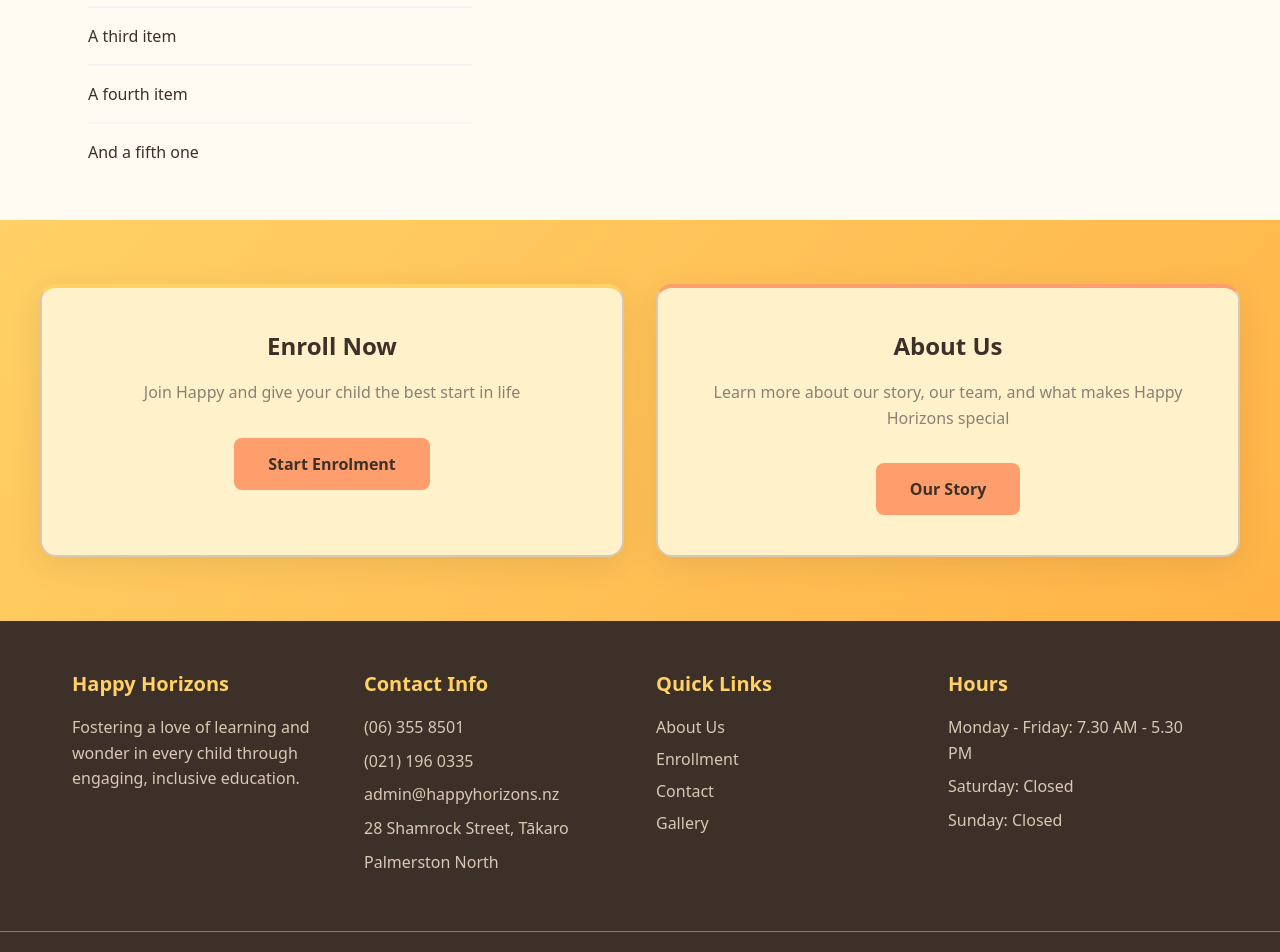
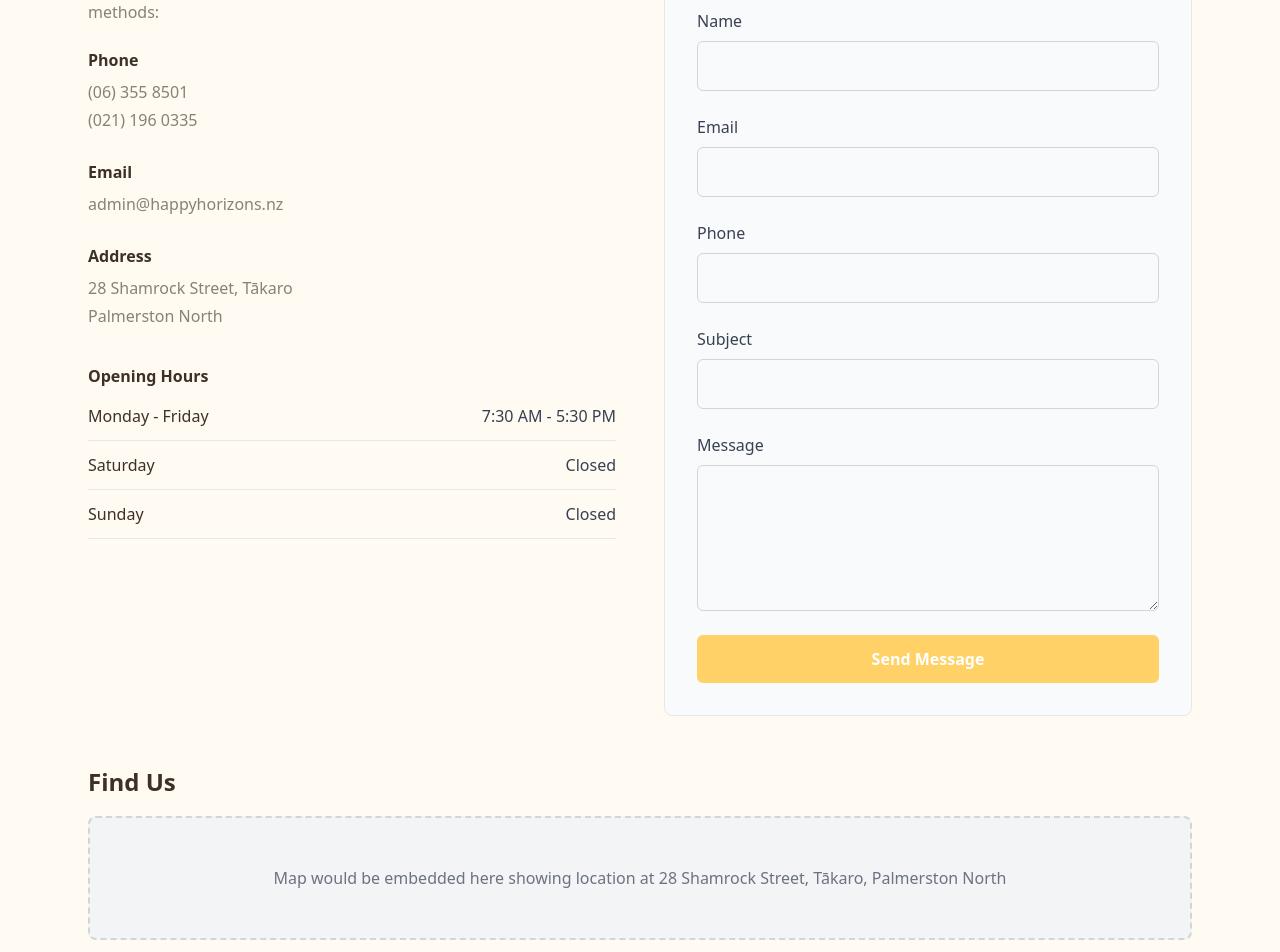
Before and after one commit to LoganShmogan/dummyWebsite, a Next.js app in the folder dummy-site/: page /contact in a window 1280 px wide. Shown: the part 820-1772 px from the top of the page. Built offline with nearby package versions, Linux system fonts and the light colour scheme; no server answers.

Commit message:
Updated footer/navbar/hero sections colour schemes

```diff
--- a/dummy-site/app/components/Footer.module.css
+++ b/dummy-site/app/components/Footer.module.css
@@ -1,12 +1,12 @@
 .footer {
-  background-color: var(--dark-brown);
-  color: var(--dark-brown);
+  background-color: rgb(255, 241, 201);
+  color: rgb(255, 241, 201);
   margin-top: auto;
 }
 
 /* CTA Section */
 .ctaSection {
-  background: linear-gradient(135deg, var(--sunshine-yellow) 0%, var(--apricot-glow) 100%);
+  background: rgb(255, 241, 201);
   padding: 4rem 2rem;
 }
 
@@ -19,38 +19,37 @@
 }
 
 .ctaCard {
-  background: var(--buttercream);
+  background: #F5A73D;
   padding: 2.5rem;
   border-radius: 16px;
   text-align: center;
   box-shadow: 0 8px 32px rgba(61, 48, 40, 0.1);
-  border: 2px solid var(--warm-sand);
+  border: 2px solid;
   transition: all 0.3s ease;
 }
 
 .ctaCard:hover {
   transform: translateY(-4px);
   box-shadow: 0 12px 40px rgba(61, 48, 40, 0.15);
-  border-color: var(--sunflower-gold);
 }
 
 .ctaCard h3 {
-  color: var(--dark-brown);
+  color: rgb(61, 48, 40);
   font-size: 1.5rem;
   margin-bottom: 1rem;
   font-weight: 700;
 }
 
 .ctaCard p {
-  color: var(--warm-gray);
+  color: rgb(138, 129, 117);
   margin-bottom: 2rem;
   line-height: 1.6;
 }
 
 .ctaButton {
   display: inline-block;
-  background-color: var(--coral-orange);
-  color: var(--dark-brown);
+  background-color: var(--sunshine-yellow);
+  color: #DD7D1E;
   padding: 12px 32px;
   border-radius: 8px;
   text-decoration: none;
@@ -65,18 +64,9 @@
   transform: translateY(-2px);
 }
 
-/* Specific card variations */
-.enrollCard {
-  border-top: 4px solid var(--sunshine-yellow);
-}
-
-.aboutCard {
-  border-top: 4px solid var(--coral-orange);
-}
-
 /* Footer Content */
 .footerContent {
-  background-color: var(--dark-brown);
+  background-color: rgb(255, 241, 201);
   color: var(--buttercream);
   padding: 3rem 2rem;
   display: grid;
@@ -87,7 +77,7 @@
 }
 
 .footerSection h4 {
-  color: var(--sunshine-yellow);
+  color: rgb(61, 48, 40);
   font-size: 1.25rem;
   margin-bottom: 1rem;
   font-weight: 600;
@@ -96,7 +86,7 @@
 .footerSection p {
   margin-bottom: 0.5rem;
   line-height: 1.6;
-  color: var(--warm-sand);
+  color: rgb(138, 129, 117);
 }
 
 .footerSection ul {
@@ -109,7 +99,7 @@
 }
 
 .footerSection ul li a {
-  color: var(--warm-sand);
+  color: rgb(138, 129, 117);
   text-decoration: none;
   transition: color 0.3s ease;
 }
@@ -120,14 +110,14 @@
 
 /* Footer Bottom */
 .footerBottom {
-  background-color: var(--dark-brown);
+  background-color: rgb(255, 241, 201);
   border-top: 1px solid var(--warm-gray);
   padding: 1.5rem 2rem;
   text-align: center;
 }
 
 .footerBottom p {
-  color: var(--warm-sand);
+  color: rgb(138, 129, 117);
   margin: 0;
   max-width: 1200px;
   margin: 0 auto;
--- a/dummy-site/app/components/Hero.module.css
+++ b/dummy-site/app/components/Hero.module.css
@@ -11,6 +11,7 @@
 
 .heroBackground {
   position: absolute;
+  color: rgb(255, 241, 201);
   top: 0;
   left: 0;
   width: 100%;
--- a/dummy-site/app/components/Navbar.module.css
+++ b/dummy-site/app/components/Navbar.module.css
@@ -1,7 +1,7 @@
 .header {
   position: sticky;
   top: 0;
-  background-color: var(--cream-white);
+  background-color: rgb(255, 241, 201);
   box-shadow: 0 2px 20px rgba(61, 48, 40, 0.1);
   z-index: 50;
   border-bottom: 1px solid var(--warm-sand);
@@ -19,13 +19,13 @@
 .logo {
   font-size: 1.75rem;
   font-weight: 700;
-  color: var(--dark-brown);
+  color: #DD7D1E;
   text-decoration: none;
   transition: color 0.3s ease;
 }
 
 .logo:hover {
-  color: var(--sunflower-gold);
+  color: #DD7D1E;
 }
 
 .navLinks {
@@ -40,7 +40,7 @@
 }
 
 .navLink {
-  color: var(--dark-brown);
+  color: #DD7D1E;
   text-decoration: none;
   font-weight: 500;
   padding: 0.5rem 0;
@@ -49,7 +49,7 @@
 }
 
 .navLink:hover {
-  color: var(--coral-orange);
+  color: #DD7D1E;
 }
 
 .navLink::after {
@@ -75,7 +75,7 @@
 
 .ctaButton {
   background-color: var(--sunshine-yellow) !important;
-  color: var(--dark-brown) !important;
+  color: #DD7D1E !important;
   border: 2px solid transparent !important;
   font-weight: 600 !important;
   padding: 0.75rem 1.5rem !important;
@@ -93,7 +93,7 @@
   display: block;
   background: none;
   border: none;
-  color: var(--dark-brown);
+  color: #DD7D1E;
   font-size: 1.5rem;
   cursor: pointer;
 }
@@ -118,7 +118,7 @@
 }
 
 .mobileNavLink {
-  color: var(--dark-brown);
+  color: #DD7D1E;
   text-decoration: none;
   font-weight: 500;
   padding: 0.75rem 1rem;
@@ -128,5 +128,5 @@
 
 .mobileNavLink:hover {
   background-color: var(--buttercream);
-  color: var(--coral-orange);
+  color: #DD7D1E;
 }
--- /dev/null
+++ b/dummy-site/app/contact/page.module.css
@@ -0,0 +1,183 @@
+.contactContainer {
+  display: grid;
+  grid-template-columns: 1fr 1fr;
+  gap: 3rem;
+  margin-bottom: 3rem;
+  background-color: (255, 241, 201);
+}
+
+.mainArea {
+  background-color: (255, 241, 201);
+}
+
+.contactSection {
+  display: flex;
+  flex-direction: column;
+  gap: 2rem;
+  background-color: (255, 241, 201);
+}
+
+.contactInfo h3, .contactForm h3, .mapSection h3 {
+  font-size: 1.5rem;
+  font-weight: bold;
+  color: rgb(61, 48, 40);
+  margin-bottom: 1rem;
+}
+
+.contactInfo p {
+  margin-bottom: 1.5rem;
+  color: rgb(138, 129, 117);
+}
+
+.contactDetails {
+  display: flex;
+  flex-direction: column;
+  gap: 1.5rem;
+}
+
+.contactItem h4 {
+  font-weight: 600;
+  color: rgb(61, 48, 40);
+  margin-bottom: 0.5rem;
+}
+
+.contactItem p {
+  margin: 0.25rem 0;
+  color: rgb(138, 129, 117);
+}
+
+.hoursInfo h4 {
+  font-weight: 600;
+  color: rgb(61, 48, 40);
+  margin-bottom: 1rem;
+}
+
+.hoursList {
+  display: flex;
+  flex-direction: column;
+  gap: 0.75rem;
+}
+
+.hourItem {
+  display: flex;
+  justify-content: space-between;
+  padding-bottom: 0.75rem;
+  border-bottom: 1px solid #e5e7eb;
+}
+
+.hourItem span:first-child {
+  font-weight: 500;
+}
+
+.hourItem span:last-child {
+  color: #374151;
+}
+
+/* Contact Form Styles */
+.contactForm {
+  background: #f9fafb;
+  padding: 2rem;
+  border-radius: 0.5rem;
+  border: 1px solid #e5e7eb;
+}
+
+.form {
+  display: flex;
+  flex-direction: column;
+  gap: 1.5rem;
+}
+
+.formGroup {
+  display: flex;
+  flex-direction: column;
+}
+
+.formGroup label {
+  font-weight: 500;
+  margin-bottom: 0.5rem;
+  color: #374151;
+}
+
+.formInput, .formTextarea {
+  padding: 0.75rem;
+  border: 1px solid #d1d5db;
+  border-radius: 0.375rem;
+  font-size: 1rem;
+  transition: border-color 0.15s ease;
+}
+
+.formInput:focus, .formTextarea:focus {
+  outline: none;
+  border-color: #ea580c; /* orange-500 */
+  box-shadow: 0 0 0 3px rgba(234, 88, 12, 0.1);
+}
+
+.submitButton {
+  background-color: var(--sunshine-yellow); /* orange-500 */
+  color: white;
+  padding: 0.75rem 1.5rem;
+  border: none;
+  border-radius: 0.375rem;
+  font-weight: 600;
+  cursor: pointer;
+  transition: background-color 0.15s ease;
+}
+
+.submitButton:hover {
+  background-color: #c2410c; /* orange-600 */
+}
+
+/* Map Section */
+.mapSection {
+  margin-top: 2rem;
+}
+
+.mapSection h3 {
+  margin-bottom: 1rem;
+}
+
+.mapPlaceholder {
+  background: #f3f4f6;
+  border: 2px dashed #d1d5db;
+  padding: 3rem;
+  text-align: center;
+  border-radius: 0.5rem;
+  color: #6b7280;
+}
+
+/* Responsive Design */
+@media (max-width: 768px) {
+  .contactContainer {
+    grid-template-columns: 1fr;
+    gap: 2rem;
+  }
+
+  .contactForm {
+    padding: 1.5rem;
+  }
+
+  .hourItem {
+    flex-direction: column;
+    gap: 0.25rem;
+  }
+}
+
+/* Dark mode support */
+@media (prefers-color-scheme: dark) {
+  .contactForm {
+    background: #1f2937;
+    border-color: #374151;
+  }
+
+  .formInput, .formTextarea {
+    background: #374151;
+    border-color: #4b5563;
+    color: white;
+  }
+
+  .mapPlaceholder {
+    background: #374151;
+    border-color: #4b5563;
+    color: #d1d5db;
+  }
+}
--- a/dummy-site/app/contact/page.tsx
+++ b/dummy-site/app/contact/page.tsx
@@ -1,31 +1,104 @@
 'use client';
-
+import styles from './page.module.css';
 
 export default function Home() {
   return (
     <>
-      <section className="max-w-6xl mx-auto px-6 py-10 border-t">
-        <h2 className="text-3xl font-bold text-orange-900">Contact Us</h2>
-      <ul className="w-96 text-surface dark:text-white">
-        <li
-          className="w-full border-b-2 border-neutral-100 py-4 dark:border-white/10">
-          An item
-        </li>
-        <li
-          className="w-full border-b-2 border-neutral-100 py-4 dark:border-white/10">
-          A second item
-        </li>
-        <li
-          className="w-full border-b-2 border-neutral-100 py-4 dark:border-white/10">
-          A third item
-        </li>
-        <li
-          className="w-full border-b-2 border-neutral-100 py-4 dark:border-white/10">
-          A fourth item
-        </li>
-        <li className="w-full py-4">And a fifth one</li>
-      </ul>
-      </section>
+        <section id="mainArea" className="max-w-6xl mx-auto px-6 py-10 border-t">
+          <h2 className="text-3xl font-bold text-orange-900 mb-8">Contact Us</h2>
+
+          <div className={styles.contactContainer}>
+            {/* Contact Information */}
+            <div className={styles.contactSection}>
+              <div className={styles.contactInfo}>
+                <h3>Get in Touch</h3>
+                <p>We'd love to hear from you! Reach out through any of the following methods:</p>
+
+                <div className={styles.contactDetails}>
+                  <div className={styles.contactItem}>
+                    <h4>Phone</h4>
+                    <p>(06) 355 8501</p>
+                    <p>(021) 196 0335</p>
+                  </div>
+
+                  <div className={styles.contactItem}>
+                    <h4>Email</h4>
+                    <p>admin@happyhorizons.nz</p>
+                  </div>
+
+                  <div className={styles.contactItem}>
+                    <h4>Address</h4>
+                    <p>28 Shamrock Street, Tākaro</p>
+                    <p>Palmerston North</p>
+                  </div>
+                </div>
+              </div>
+
+              {/* Business Hours */}
+              <div className={styles.hoursInfo}>
+                <h4>Opening Hours</h4>
+                <div className={styles.hoursList}>
+                  <div className={styles.hourItem}>
+                    <span>Monday - Friday</span>
+                    <span>7:30 AM - 5:30 PM</span>
+                  </div>
+                  <div className={styles.hourItem}>
+                    <span>Saturday</span>
+                    <span>Closed</span>
+                  </div>
+                  <div className={styles.hourItem}>
+                    <span>Sunday</span>
+                    <span>Closed</span>
+                  </div>
+                </div>
+              </div>
+            </div>
+
+            {/* Contact Form */}
+            <div className={styles.contactForm}>
+              <h3>Send us a Message</h3>
+              <form className={styles.form}>
+                <div className={styles.formGroup}>
+                  <label htmlFor="name">Name</label>
+                  <input type="text" id="name" className={styles.formInput} />
+                </div>
+
+                <div className={styles.formGroup}>
+                  <label htmlFor="email">Email</label>
+                  <input type="email" id="email" className={styles.formInput} />
+                </div>
+
+                <div className={styles.formGroup}>
+                  <label htmlFor="phone">Phone</label>
+                  <input type="tel" id="phone" className={styles.formInput} />
+                </div>
+
+                <div className={styles.formGroup}>
+                  <label htmlFor="subject">Subject</label>
+                  <input type="text" id="subject" className={styles.formInput} />
+                </div>
+
+                <div className={styles.formGroup}>
+                  <label htmlFor="message">Message</label>
+                  <textarea id="message" rows={5} className={styles.formTextarea}></textarea>
+                </div>
+
+                <button type="submit" className={styles.submitButton}>
+                  Send Message
+                </button>
+              </form>
+            </div>
+          </div>
+
+          {/* Map Section */}
+          <div className={styles.mapSection}>
+            <h3>Find Us</h3>
+            <div className={styles.mapPlaceholder}>
+              {/* You can replace this with an actual map component */}
+              <p>Map would be embedded here showing location at 28 Shamrock Street, Tākaro, Palmerston North</p>
+            </div>
+          </div>
+        </section>
     </>
   );
 }
--- /dev/null
+++ b/dummy-site/app/page.module.css
@@ -0,0 +1,3 @@
+html {
+    background-color: rgb(255, 241, 201);
+}
```
